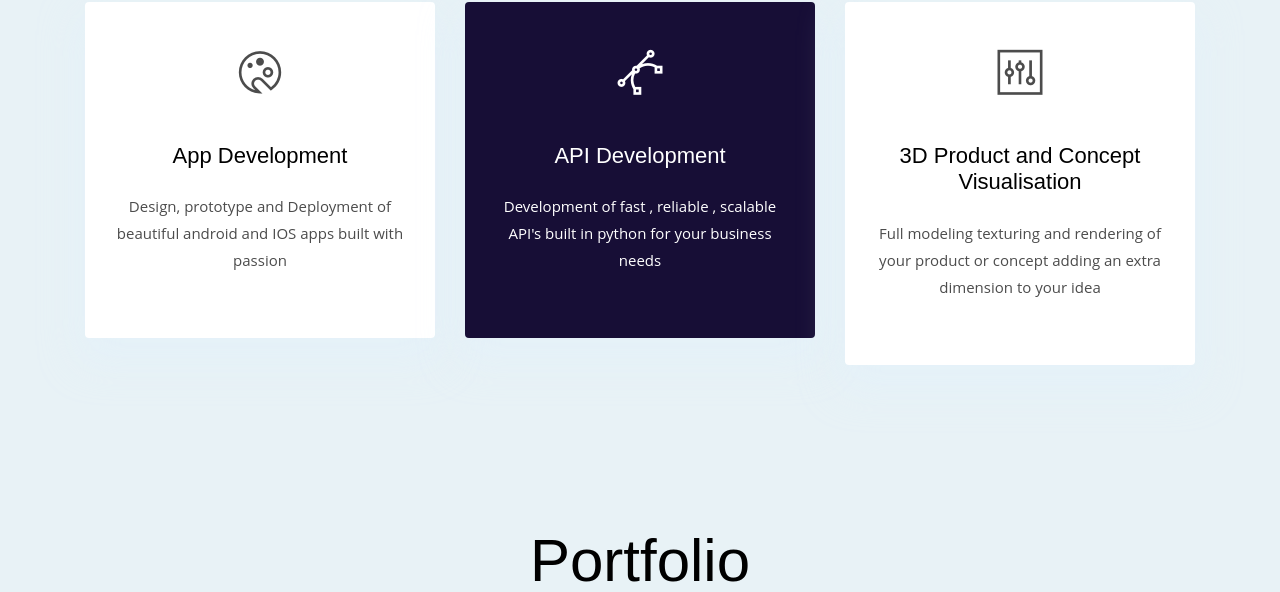
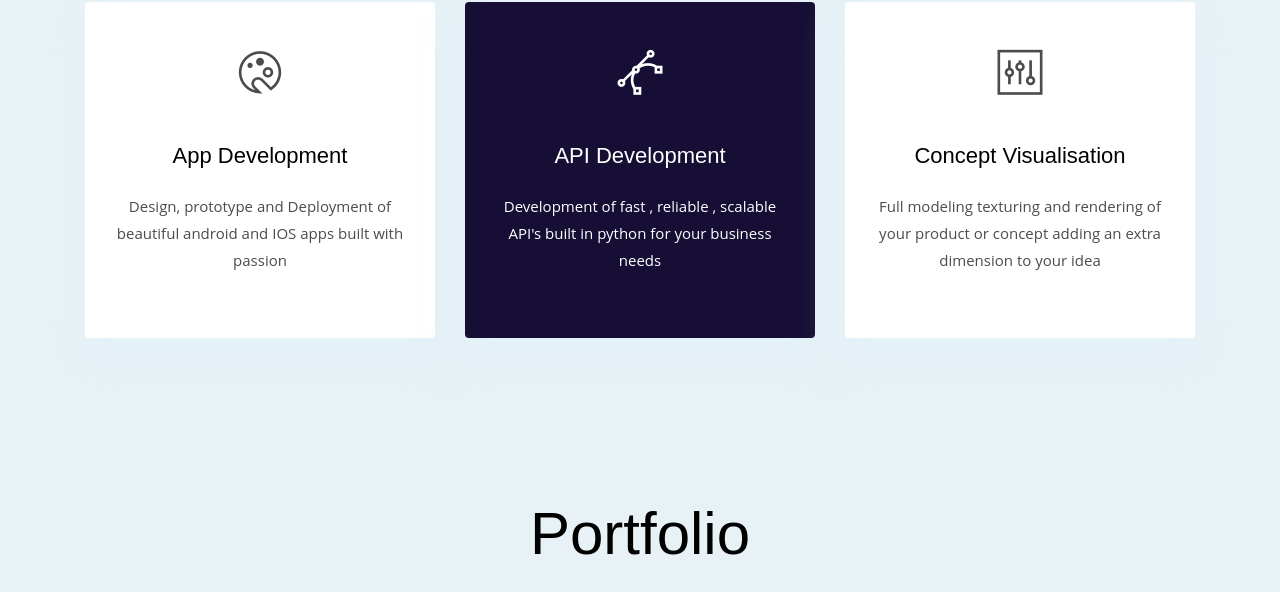
Before and after one commit to asheckn/asheckn.github.io, a website: page index.html in a window 1280 px wide. Shown: the part 3582-4174 px from the top of the page. Drawn offline with Linux system fonts and the light colour scheme.

Commit message:
site icon

```diff
--- a/index.html
+++ b/index.html
@@ -25,7 +25,12 @@
   <meta name="author" content="Themefisher">
   <meta name="generator" content="">
   <!-- Favicon -->
-  <link rel="shortcut icon" type="image/x-icon" href="images/favicon.png" />
+<!--  <link rel="shortcut icon" type="image/x-icon" href="images/favicon.png" />-->
+
+<!--  <link rel="apple-touch-icon" sizes="180x180" href="/apple-touch-icon.png">-->
+<!--  <link rel="icon" type="image/png" sizes="32x32" href="/favicon-32x32.png">-->
+  <link rel="shortcut icon" type="image/png" sizes="16x16" href="/favicon-16x16.png">
+<!--  <link rel="manifest" href="/site.webmanifest">-->
 
   <!-- ** Plugins Needed for the Project ** -->
   <!-- Bootstrap -->
@@ -345,7 +350,7 @@
         <div class="card hover-shadow shadow">
           <div class="card-body text-center px-4 py-5">
             <i class="ti-panel icon mb-5 d-inline-block"></i>
-            <h4 class="mb-4">3D Product and Concept Visualisation </h4>
+            <h4 class="mb-4">Concept Visualisation </h4>
             <p>Full modeling texturing and rendering  of your product or concept adding an extra dimension to your idea  </p>
           </div>
         </div>
```
Also changed, not shown: android-chrome-192x192.png (added), android-chrome-512x512.png (added), apple-touch-icon.png (added), favicon-16x16.png (added), favicon-32x32.png (added), favicon.ico (added), site.webmanifest (added).
